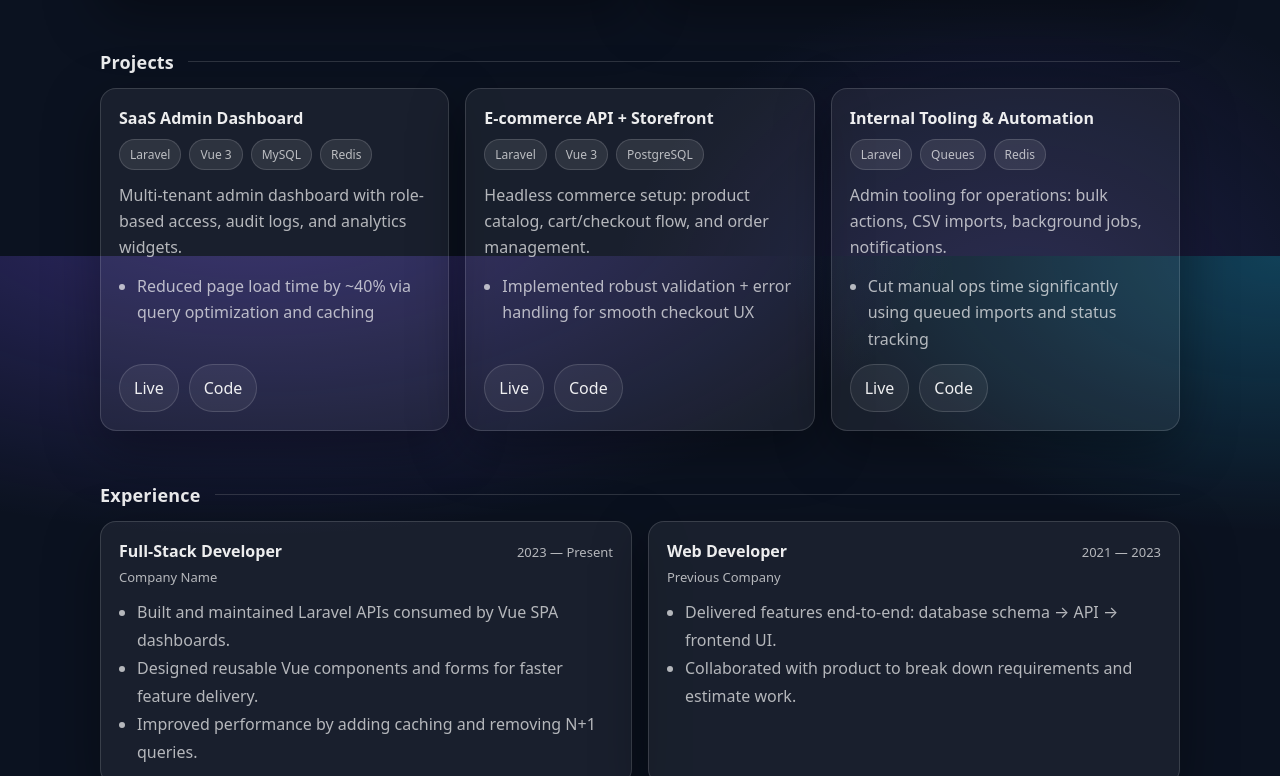
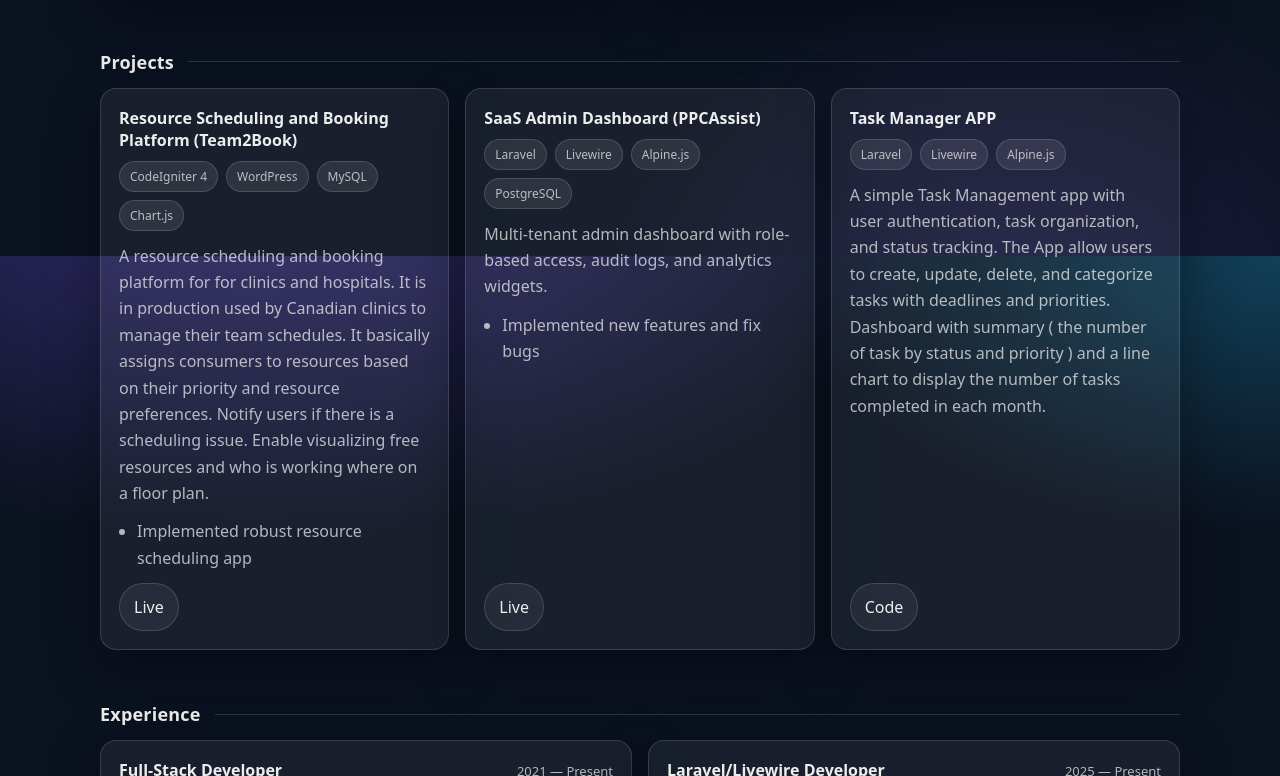
Before and after one commit to Tibebu-ES/portfolio-vue, a Vue app: page / in a window 1280 px wide. Shown: the part 1344-2120 px from the top of the page. Built offline with nearby package versions, Linux system fonts and the light colour scheme.

Commit message:
Update the content

```diff
--- a/index.html
+++ b/index.html
@@ -2,9 +2,9 @@
 <html lang="">
   <head>
     <meta charset="UTF-8">
-    <link rel="icon" href="/favicon.ico">
+    <link rel="icon" href="/favicon.png">
     <meta name="viewport" content="width=device-width, initial-scale=1.0">
-    <title>Vite App</title>
+    <title>Tibebu E.</title>
   </head>
   <body>
     <div id="app"></div>
--- a/src/components/AboutSection.vue
+++ b/src/components/AboutSection.vue
@@ -9,9 +9,6 @@ defineProps({
   <div class="grid two">
     <div class="card pad">
       <p class="text">{{ about }}</p>
-      <div class="note">
-        Tip: Edit this text in <span class="kbd">src/data/portfolio.js</span>
-      </div>
     </div>
 
     <div class="card pad">
--- a/src/components/ContactSection.vue
+++ b/src/components/ContactSection.vue
@@ -17,9 +17,6 @@ defineProps({
         <a class="btn" :href="links.linkedin" target="_blank" rel="noopener">LinkedIn</a>
       </div>
 
-      <p class="hint">
-        Prefer a form? You can add one later that posts to your Laravel API endpoint.
-      </p>
     </div>
 
     <div class="card pad">
--- a/src/data/portfolio.js
+++ b/src/data/portfolio.js
@@ -1,5 +1,5 @@
 export const portfolio = {
-    name: 'Your Name',
+    name: 'Tibebu E.',
     role: 'Full‑Stack Web Developer',
     headline: 'Laravel + Vue.js • Clean APIs • Fast, maintainable products',
     summary:
@@ -17,9 +17,9 @@ export const portfolio = {
         { id: 'contact', label: 'Contact' },
     ],
     links: {
-        github: 'https://github.com/<your-handle>',
-        linkedin: 'https://www.linkedin.com/in/<your-handle>/',
-        email: 'mailto:you@example.com',
+        github: 'https://github.com/Tibebu-ES',
+        linkedin: 'https://www.linkedin.com/in/tibebu-eneyew/',
+        email: 'mailto:tibebuenyew@gmail.com',
         resume: '/resume.pdf',
     },
     about:
@@ -53,57 +53,52 @@ export const portfolio = {
     ],
     projects: [
         {
-            title: 'SaaS Admin Dashboard',
+            title: 'Resource Scheduling and Booking Platform (Team2Book)',
             description:
-                'Multi-tenant admin dashboard with role-based access, audit logs, and analytics widgets.',
-            stack: ['Laravel', 'Vue 3', 'MySQL', 'Redis'],
-            achievements: ['Reduced page load time by ~40% via query optimization and caching'],
+                'A resource scheduling and booking platform for for clinics and hospitals. It is in production used by Canadian clinics to manage their team schedules. It basically assigns consumers to resources based on their priority and resource preferences. Notify users if there is a scheduling issue. Enable visualizing free resources and who is working where on a floor plan. ',
+            stack: ['CodeIgniter 4', 'WordPress', 'MySQL', 'Chart.js'],
+            achievements: ['Implemented robust resource scheduling app'],
             links: {
-                demo: 'https://example.com',
-                repo: 'https://github.com/<your-handle>/<repo>',
+                demo: 'https://team2book.com'
             },
         },
         {
-            title: 'E‑commerce API + Storefront',
+            title: 'SaaS Admin Dashboard (PPCAssist)',
             description:
-                'Headless commerce setup: product catalog, cart/checkout flow, and order management.',
-            stack: ['Laravel', 'Vue 3', 'PostgreSQL'],
-            achievements: ['Implemented robust validation + error handling for smooth checkout UX'],
+                'Multi-tenant admin dashboard with role-based access, audit logs, and analytics widgets.',
+            stack: ['Laravel', 'Livewire', 'Alpine.js', 'PostgreSQL'],
+            achievements: ['Implemented new features and fix bugs'],
             links: {
-                demo: 'https://example.com',
-                repo: 'https://github.com/<your-handle>/<repo>',
+                demo: 'https://ppcassist.com',
             },
         },
         {
-            title: 'Internal Tooling & Automation',
+            title: 'Task Manager APP',
             description:
-                'Admin tooling for operations: bulk actions, CSV imports, background jobs, notifications.',
-            stack: ['Laravel', 'Queues', 'Redis'],
-            achievements: ['Cut manual ops time significantly using queued imports and status tracking'],
+                'A simple Task Management app with user authentication, task organization, and status tracking. The App allow users to create, update, delete, and categorize tasks with deadlines and priorities. Dashboard with summary ( the number of task by status and priority ) and a line chart to display the number of tasks completed in each month. ',
+            stack: ['Laravel', 'Livewire', 'Alpine.js'],
             links: {
-                demo: 'https://example.com',
-                repo: 'https://github.com/<your-handle>/<repo>',
+                repo: 'https://github.com/Tibebu-ES/task-manager',
             },
-        },
+        }
     ],
     experience: [
         {
             title: 'Full‑Stack Developer',
-            company: 'Company Name',
-            period: '2023 — Present',
+            company: '3ALogic Inc.',
+            period: '2021 — Present',
             bullets: [
-                'Built and maintained Laravel APIs consumed by Vue SPA dashboards.',
-                'Designed reusable Vue components and forms for faster feature delivery.',
-                'Improved performance by adding caching and removing N+1 queries.',
+                'Delivered features end-to-end: database schema → API → frontend UI.',
+                'Integrated Teamup Calendar.',
             ],
         },
         {
-            title: 'Web Developer',
-            company: 'Previous Company',
-            period: '2021 — 2023',
+            title: 'Laravel/Livewire Developer',
+            company: 'PPCAssist',
+            period: '2025 — Present',
             bullets: [
-                'Delivered features end-to-end: database schema → API → frontend UI.',
-                'Collaborated with product to break down requirements and estimate work.',
+                'Implement new features and fix bugs in Livewire components.',
+                'Amazon SP-API integration for syncing sellers data',
             ],
         },
     ],
```
Also changed, not shown: public/favicon.png (added), 1 other file (tests, documents, lock files or other folders).
